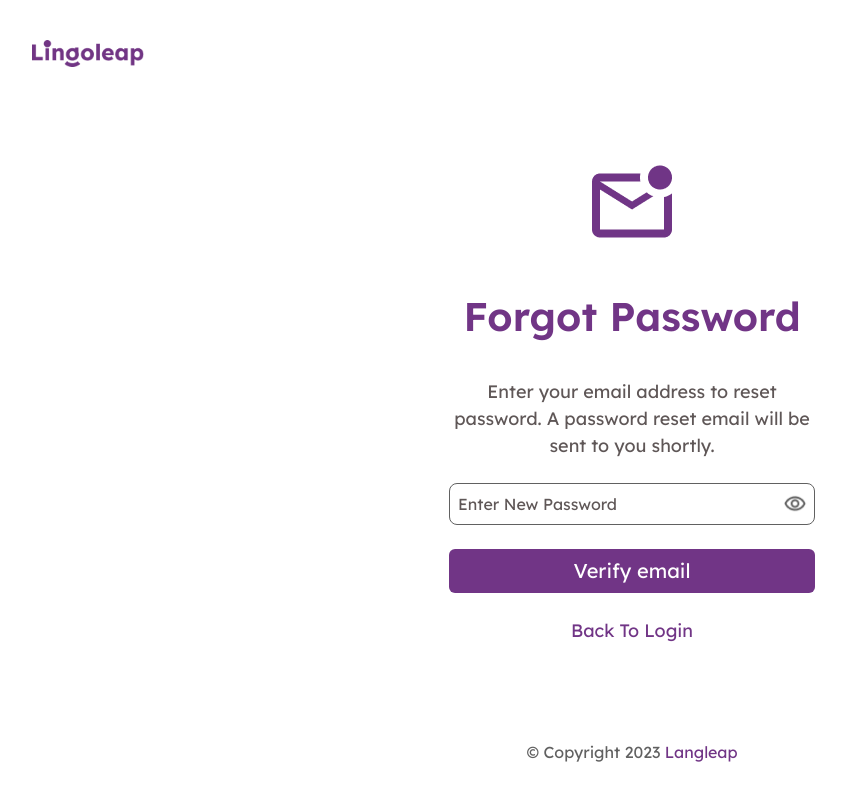
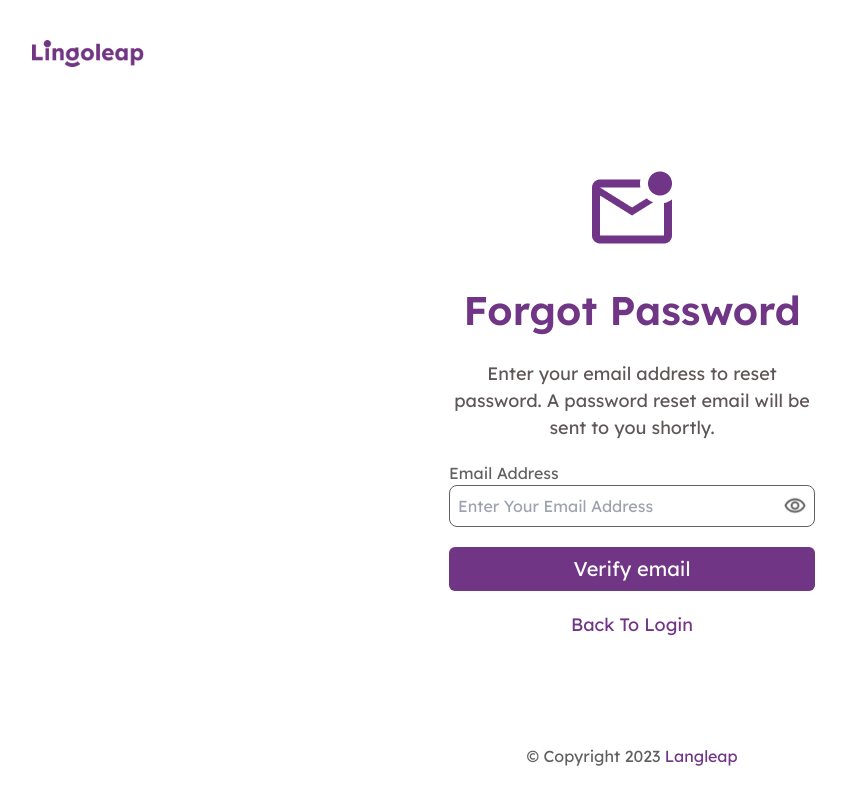
Before and after one commit to ictzoid/Linguoleap-Frontend, a React (Vite) app: page /forgetPassword in a window 1280 px wide. Shown: the whole page, without its empty margins (8-854 px from the left). Built offline with nearby package versions, Linux system fonts and the light colour scheme.

Commit message:
new commit

```diff
--- a/src/AuthScreens/ForgetPasswordScreen.jsx
+++ b/src/AuthScreens/ForgetPasswordScreen.jsx
@@ -16,13 +16,13 @@ const ForgetPasswordScreen = () => {
         className="hidden sm:block absolute top-10 left-10 w-28"
       />
       {!isPassReset && (
-        <div className="w-3/4 sm:w-1/2 lg:w-threeSixSixPx flex flex-col gap-6 ">
+        <div className="w-3/4 sm:w-1/2 lg:w-threeSixSixPx flex flex-col gap-5 ">
           <img
             src={emailUnread}
             alt="email icon"
             className="w-8 sm:w-16 lg:w-24 self-center"
           />
-          <h3 className="h3-res text-primaryColor text-center p-2 font-semibold">
+          <h3 className="h3-res text-primaryColor text-center px-2 font-semibold">
             Forgot Password
           </h3>
           <p className="text-center text-secInputGrey p-res">
@@ -30,10 +30,11 @@ const ForgetPasswordScreen = () => {
             will be sent to you shortly.
           </p>
           <Input
-            type="search"
-            placeholder={"Enter New Password"}
+            type="email"
+            placeholder={"Enter Your Email Address"}
             status={"def"}
             icon={eye}
+            labelTxt={"Email Address"}
           />
           <div onClick={() => setPassReset(true)}>
             <SecButton text={"Verify email"} />
@@ -46,13 +47,13 @@ const ForgetPasswordScreen = () => {
 
       {/*  */}
       {isPassReset && (
-        <div className="w-3/4 sm:w-1/2 lg:w-96  flex flex-col gap-6 ">
+        <div className="w-3/4 sm:w-1/2 lg:w-96  flex flex-col gap-5 ">
           <img
             src={emailRead}
             alt="email icon"
             className="w-8 sm:w-16 lg:w-24 self-center"
           />
-          <h3 className="h3-res text-primaryColor text-center p-2 font-semibold">
+          <h3 className="h3-res text-primaryColor text-center px-2 font-semibold">
             Check your Email
           </h3>
           <p className="text-center text-secInputGrey p-res">
@@ -64,11 +65,11 @@ const ForgetPasswordScreen = () => {
 
           <p className=" flex justify-center flex-wrap gap-1 text-center text-inputGrey p-res">
             Didn&apos;t receive an email?{" "}
-            <p className="text-primaryColor p-res">Resend link</p>
+            <span className="text-primaryColor p-res">Resend link</span>
           </p>
         </div>
       )}
-      <p className="hidden sm:block absolute bottom-9 text-inputGrey">
+      <p className="hidden sm:block absolute bottom-8 text-inputGrey">
         &copy; Copyright 2023{" "}
         <span className="text-primaryColor">Langleap</span>
       </p>
```
